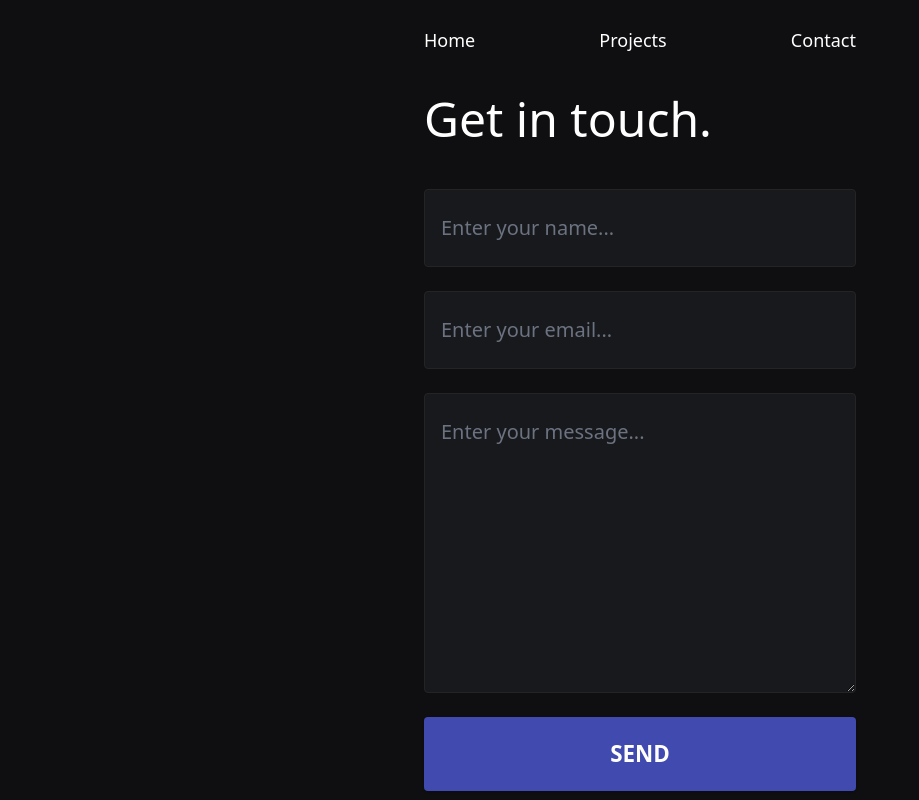
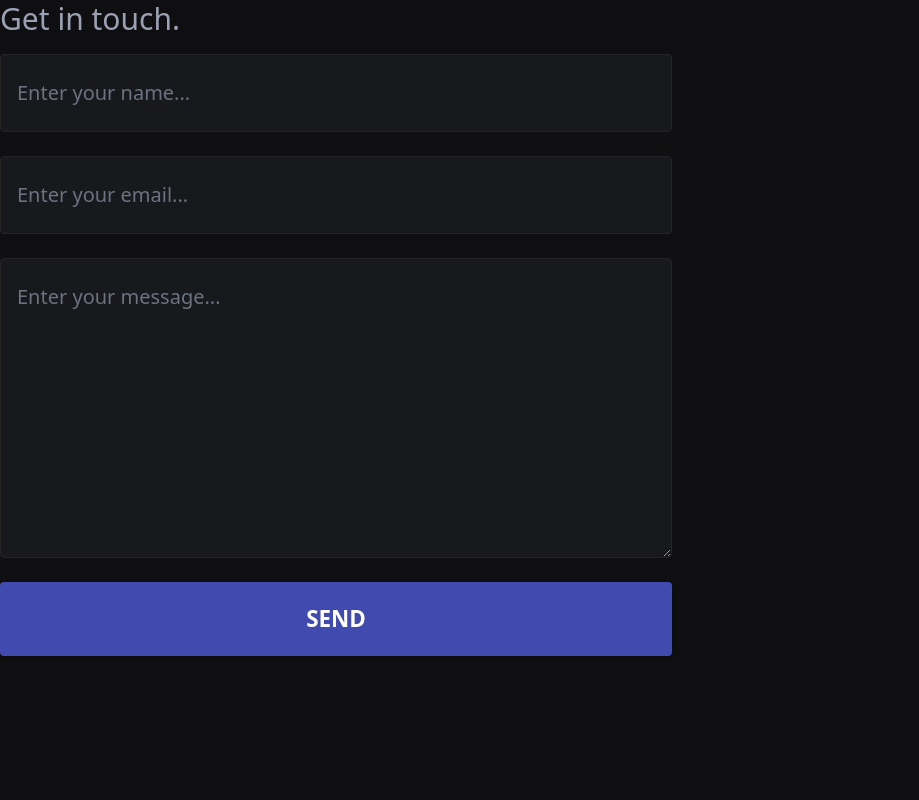
Before and after one commit to pefelippe/Portfolio, a Next.js app: page /contact in a window 1280 px wide. Shown: the whole page, without its empty margins (0-919 px from the left). Built offline with nearby package versions, Linux system fonts and the light colour scheme.

Commit message:
removing

```diff
--- a/pages/_app.tsx
+++ b/pages/_app.tsx
@@ -36,7 +36,7 @@ export default function App({ Component, pageProps }: AppProps) {
         transition={{ duration: 1.5 }}
         className="w-full h-screen"
       >
-        <Header />
+        {/* <Header /> */}
         <Component {...pageProps} />
         {/* <Footer /> */}
       </motion.div>
--- a/pages/contact.tsx
+++ b/pages/contact.tsx
@@ -11,9 +11,11 @@ function Contact() {
       initial={{ opacity: 0, y: 50 }}
       whileInView={{ opacity: 1, y: 0 }}
       transition={{ duration: 0.5 }}
-      className="flex flex-col  mx-auto  gap-10 items-start justify-center min-h-[90vh] px-10 max-w-lg"
+      className="flex flex-col  mx-auto  items-start justify-center gap-4"
     >
-      <h1 className="font-thin text-5xl  leading-tight  ">Get in touch.</h1>
+      <h1 className="font-thin text-3xl  leading-tight text-gray-100 ">
+        Get in touch.
+      </h1>
 
       <MessageForm name={""} email={""} subject={""} message={""} />
     </motion.div>
--- a/pages/index.tsx
+++ b/pages/index.tsx
@@ -31,7 +31,7 @@ export default function Home() {
         <Projects />
       </section> */}
 
-      {/* <section id="contact" className=" w-screen  mx-auto">
+      {/* <section id="contact" className=" w-full mx-auto">
         <Contact />
       </section> */}
     </motion.div>
```
